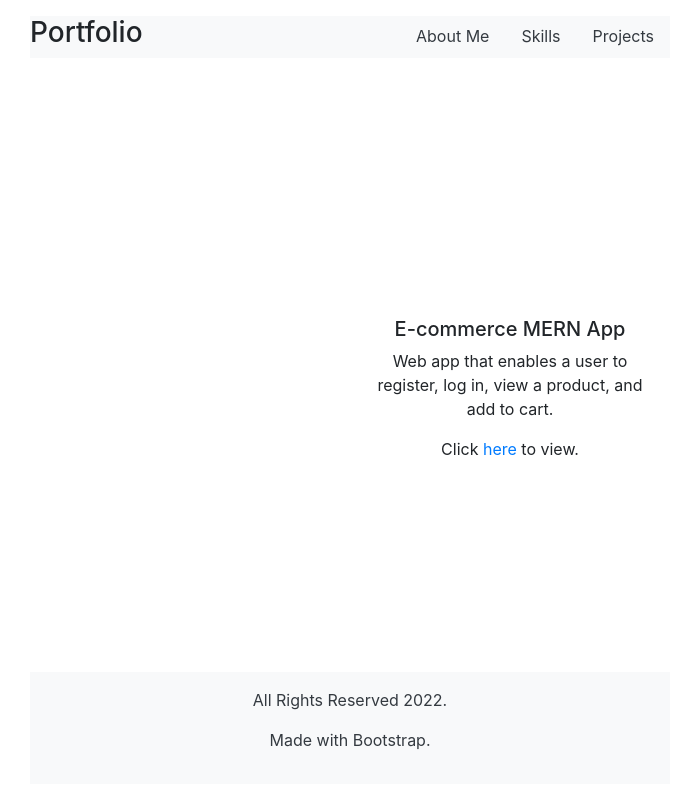
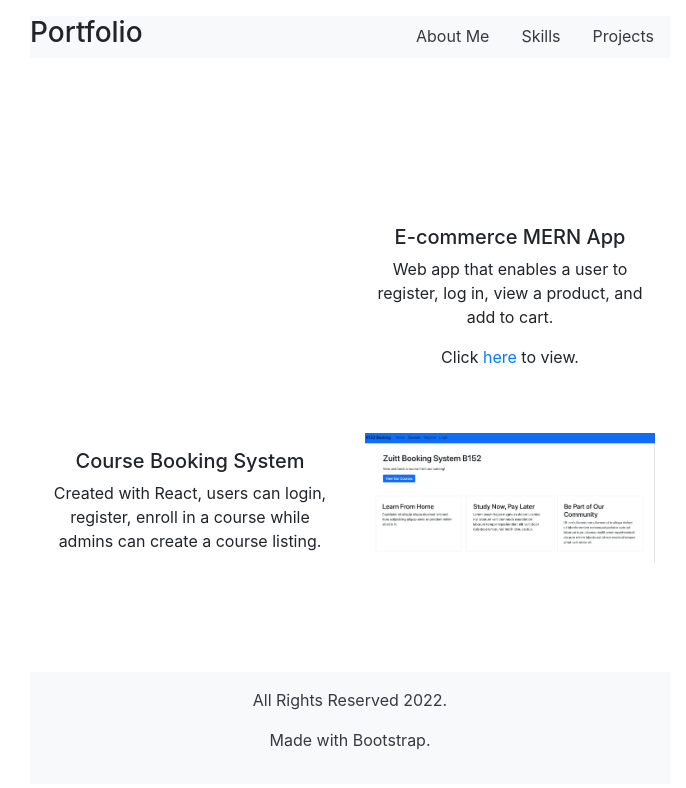
Before and after one commit to almirabianca/Portfolio, a plain HTML site: page projects.html in a window 1280 px wide. Shown: the whole page, without its empty margins (290-976 px from the left). Drawn offline with nearby package versions, Linux system fonts and the light colour scheme.

Commit message:
Update projects.html

```diff
--- a/projects.html
+++ b/projects.html
@@ -38,12 +38,12 @@
 			</div>
 		</div>
 
-		<!-- <div class="row mt-5">
+		<div class="row mt-5">
 				<div class="col-12 col-md-6 order-1 order-md-2">
-				<h5 class="pt-3">Sample Project 2</h5>
-				<p>This is another sample project.</p></div>
-				<div class="col-12 col-md-6 order-2 order-md-2"><img class="img-fluid" src="https://d6vdma9166ldh.cloudfront.net/media/images/1455b5c8-4887-43a8-8214-de77543414c9.jpg">
-			</div> -->
+				<h5 class="pt-3">Course Booking System</h5>
+				<p>Created with React, users can login, register, enroll in a course while admins can create a course listing.</p></div>
+				<div class="col-12 col-md-6 order-2 order-md-2"><img class="img-fluid" src="https://raw.githubusercontent.com/almirabianca/Portfolio/master/zuittcourse.png">
+			</div>
 		</div>
 		</section>
 
```
